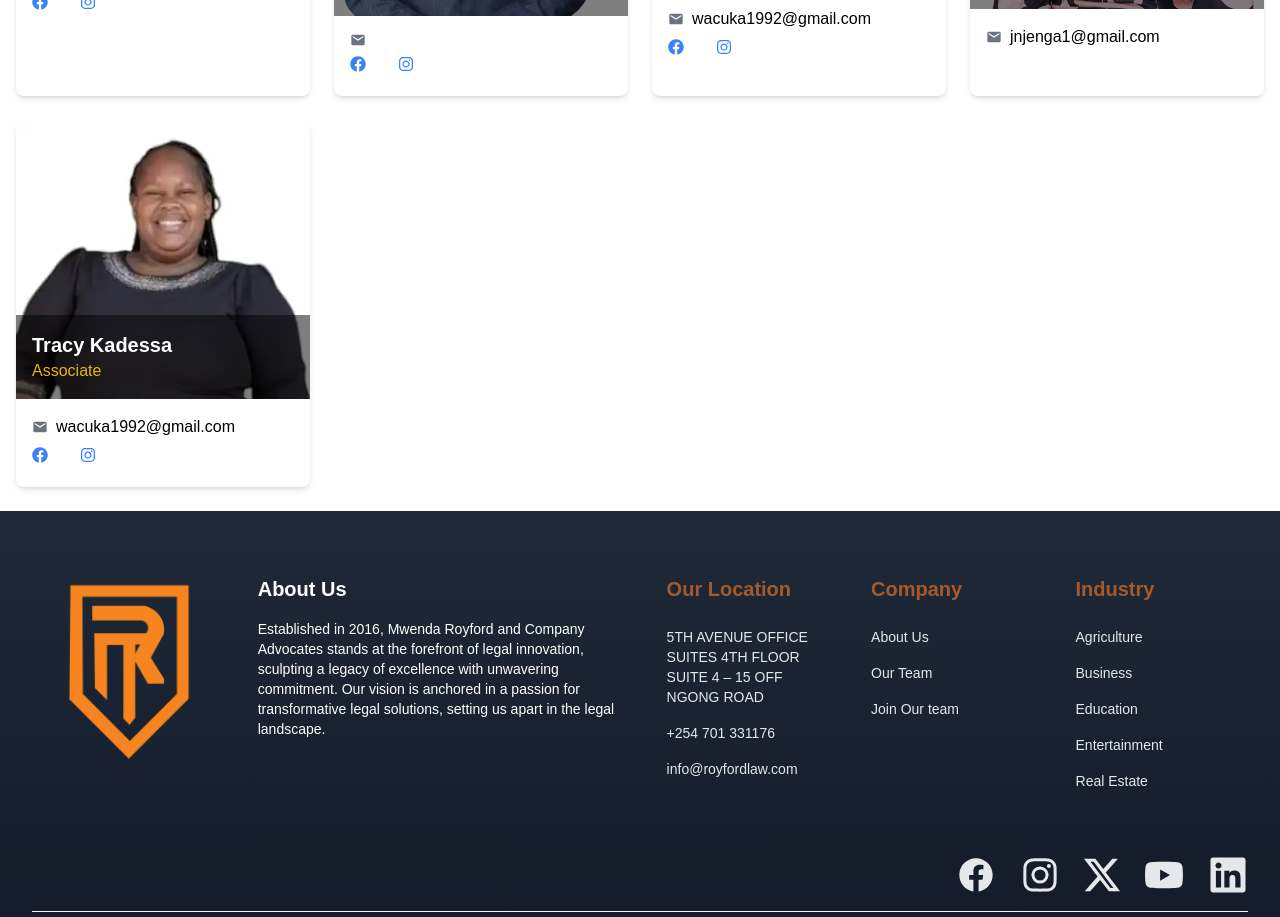
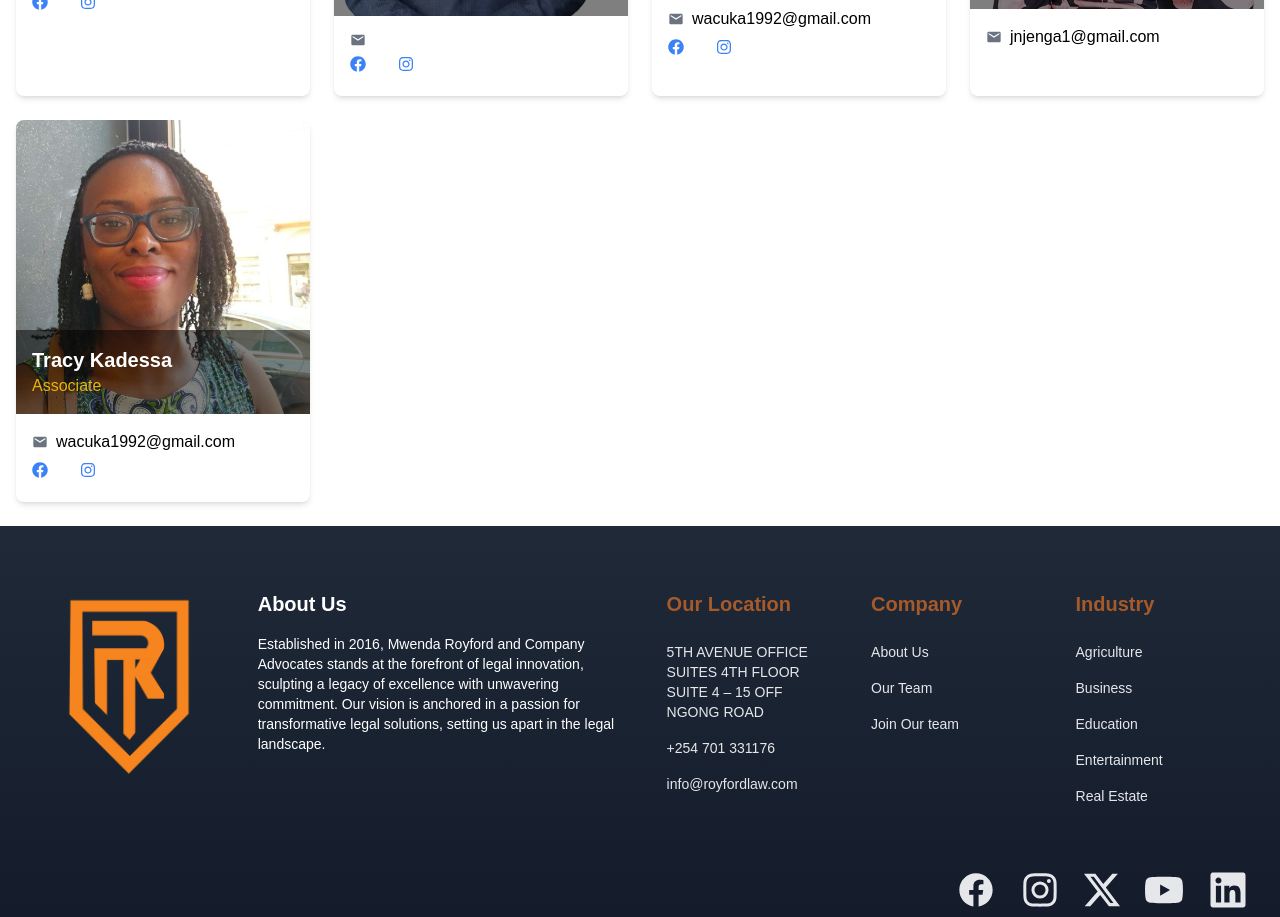
Before and after one commit to rencyngina/law-firm, a Next.js app: page /team in a window 1280 px wide. Shown: the part 1160-2077 px from the top of the page. Built offline with nearby package versions, Linux system fonts and the light colour scheme; some icons are missing.

Commit message:
Update team.jsx

```diff
--- a/src/pages/team.jsx
+++ b/src/pages/team.jsx
@@ -108,7 +108,7 @@ const Team = () => {
     {
       id: 7,
       name: "Tracy Kadessa",
-      image: '/images/lawyers/Daisy.webp',
+      image: '/images/lawyers/Kadessa.jpg',
       work: 'Associate',
       email: 'wacuka1992@gmail.com',
       facebook: 'https://www.facebook.com/royford',
```
